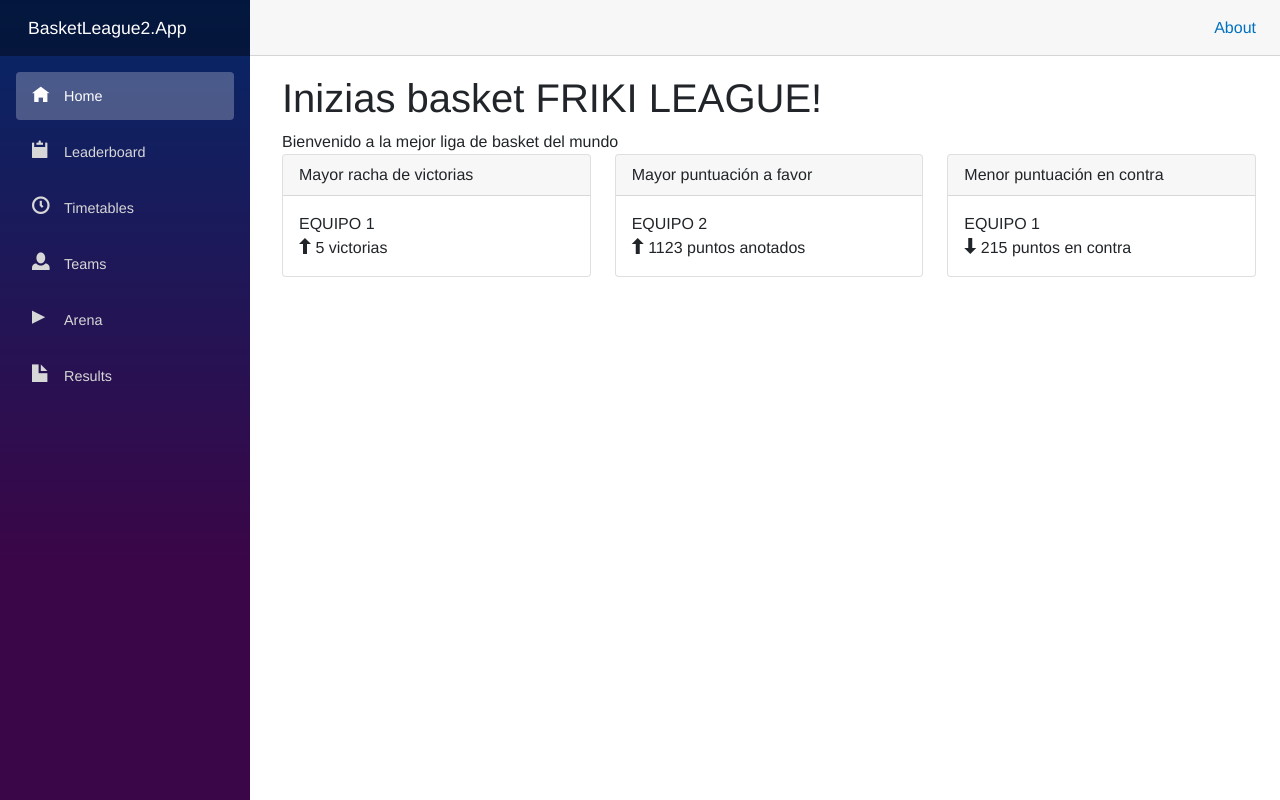
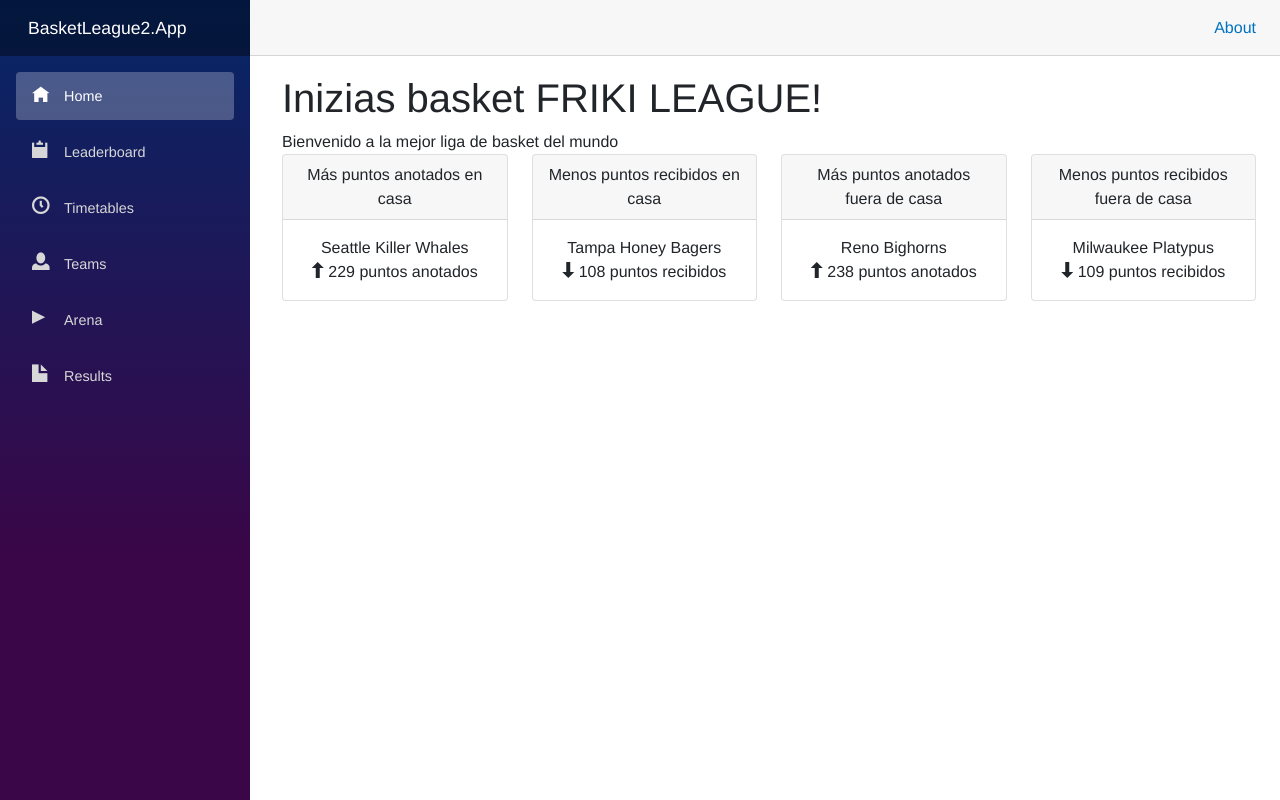
Before and after one commit to Ian-Liceranzu/BasketLeague2, an ASP.NET Core app: page / in a window 1280 px wide. Run offline with ASP.NET Core 8, Linux system fonts and the light colour scheme; style sheets or scripts are compiled from the project's sources.

Commit message:
Dashboard provisional

```diff
--- a/BasketLeague2.App/Pages/Index.razor
+++ b/BasketLeague2.App/Pages/Index.razor
@@ -1,4 +1,8 @@
 @page "/"
+
+@inject HttpClient Http
+
+@using BasketLeague2.Utils.Models
 
 <PageTitle>Index</PageTitle>
 
@@ -8,39 +12,89 @@ Bienvenido a la mejor liga de basket del mundo
 
 <div class="row">
     <div class="col">
-        <div class="card">
-            <div class="card-header">Mayor racha de victorias</div>
+        <div class="card text-center">
+            <div class="card-header">Más puntos anotados en casa</div>
             <div class="card-body">
-                <div>EQUIPO 1</div>
+                <div>@Equipo1.NombreCompleto</div>
                 <div>
                     <i class='oi oi-arrow-thick-top'></i>
-                    <span class="text">5 victorias</span>
+                    <span class="text">@Equipo1.DIF puntos anotados</span>
                 </div>
             </div>
         </div>
     </div>
     <div class="col">
-        <div class="card">
-            <div class="card-header">Mayor puntuación a favor</div>
+        <div class="card text-center">
+            <div class="card-header">Menos puntos recibidos en casa</div>
             <div class="card-body">
-                <div>EQUIPO 2</div>
+                <div>@Equipo3.NombreCompleto</div>
                 <div>
-                    <i class='oi oi-arrow-thick-top'></i>
-                    <span class="text">1123 puntos anotados</span>
+                    <i class='oi oi-arrow-thick-bottom'></i>
+                    <span class="text">@Equipo3.DIF puntos recibidos</span>
                 </div>
             </div>
         </div>
     </div>
     <div class="col">
-        <div class="card">
-            <div class="card-header">Menor puntuación en contra</div>
+        <div class="card text-center">
+            <div class="card-header">Más puntos anotados fuera de casa</div>
             <div class="card-body">
-                <div>EQUIPO 1</div>
+                <div>@Equipo2.NombreCompleto</div>
+                <div>
+                    <i class='oi oi-arrow-thick-top'></i>
+                    <span class="text">@Equipo2.DIF puntos anotados</span>
+                </div>
+            </div>
+        </div>
+    </div>
+    <div class="col">
+        <div class="card text-center">
+            <div class="card-header">Menos puntos recibidos fuera de casa</div>
+            <div class="card-body">
+                <div>@Equipo4.NombreCompleto</div>
                 <div>
                     <i class='oi oi-arrow-thick-bottom'></i>
-                    <span class="text">215 puntos en contra</span>
+                    <span class="text">@Equipo4.DIF puntos recibidos</span>
                 </div>
             </div>
         </div>
     </div>
 </div>
+
+@code {
+    public IEnumerable<Team> teams = new Team[] { };
+    public IEnumerable<Result> results = new Result[] { };
+
+    public Team Equipo1 = new(); // Equipo con más puntos anotados en casa
+    public Team Equipo2 = new(); // Equipo con más puntos anotados fuera de casa
+    public Team Equipo3 = new(); // Equipo con menos puntos en contra en casa
+    public Team Equipo4 = new(); // Equipo con menos puntos en contra fuera de casa
+
+    protected override async Task OnInitializedAsync()
+    {
+        await GetTeams();
+        await GetResults();
+
+        CalcularRacha();
+    }
+
+    private async Task GetTeams()
+    {
+        var t = await Http.GetFromJsonAsync<IEnumerable<Team>>("data/teams.json");
+        teams = teams.Concat(t);
+    }
+
+    private async Task GetResults()
+    {
+        var r = await Http.GetFromJsonAsync<IEnumerable<Result>>("data/results.json");
+        results = results.Concat(r);
+    }
+
+    private void CalcularRacha()
+    {
+        Equipo1 = results.GroupBy(r => r.Equipo1).Select(r => new Team { NombreCompleto = teams.First(t => t.Codigo == int.Parse(r.First().Equipo1)).NombreCompleto, DIF = r.Sum(r => r.Resultado1) }).OrderByDescending(r => r.DIF).FirstOrDefault();
+        Equipo2 = results.GroupBy(r => r.Equipo2).Select(r => new Team { NombreCompleto = teams.First(t => t.Codigo == int.Parse(r.First().Equipo2)).NombreCompleto, DIF = r.Sum(r => r.Resultado2) }).OrderByDescending(r => r.DIF).FirstOrDefault();
+        Equipo3 = results.GroupBy(r => r.Equipo1).Select(r => new Team { NombreCompleto = teams.First(t => t.Codigo == int.Parse(r.First().Equipo1)).NombreCompleto, DIF = r.Sum(r => r.Resultado2) }).OrderBy(r => r.DIF).FirstOrDefault();
+        Equipo4 = results.GroupBy(r => r.Equipo2).Select(r => new Team { NombreCompleto = teams.First(t => t.Codigo == int.Parse(r.First().Equipo2)).NombreCompleto, DIF = r.Sum(r => r.Resultado1) }).OrderBy(r => r.DIF).FirstOrDefault();
+    }
+}
--- a/BasketLeague2.App/Pages/Leaderboard.razor
+++ b/BasketLeague2.App/Pages/Leaderboard.razor
@@ -68,6 +68,9 @@
         results = results.Concat(r);
     }
 
+    /// <summary>
+    /// Calcula los detalles correspondientes a cada equipo, partidos jugados, victorias, derrotas y diferencia de puntos
+    /// </summary>
     private void CalculateStats()
     {
         foreach (var t in teams)
--- a/BasketLeague2.Utils/Utils/LeagueUtils.cs
+++ b/BasketLeague2.Utils/Utils/LeagueUtils.cs
@@ -4,6 +4,11 @@ namespace BasketLeague2.Utils.Utils
 {
     public class LeagueUtils
     {
+        /// <summary>
+        /// Genera un listado de partidos en días consecutivos usando el algoritmo de round-robin
+        /// </summary>
+        /// <param name="listTeam">Listado con todos los equipos</param>
+        /// <returns>Listado de partidos con sus correspondientes fechas</returns>
         public static List<Match> ListMatches(List<Team> listTeam)
         {
             var matches = new List<Match>();
```
Also changed, not shown: BasketLeague2.Utils/Models/Match.cs (+9 -0 lines).
